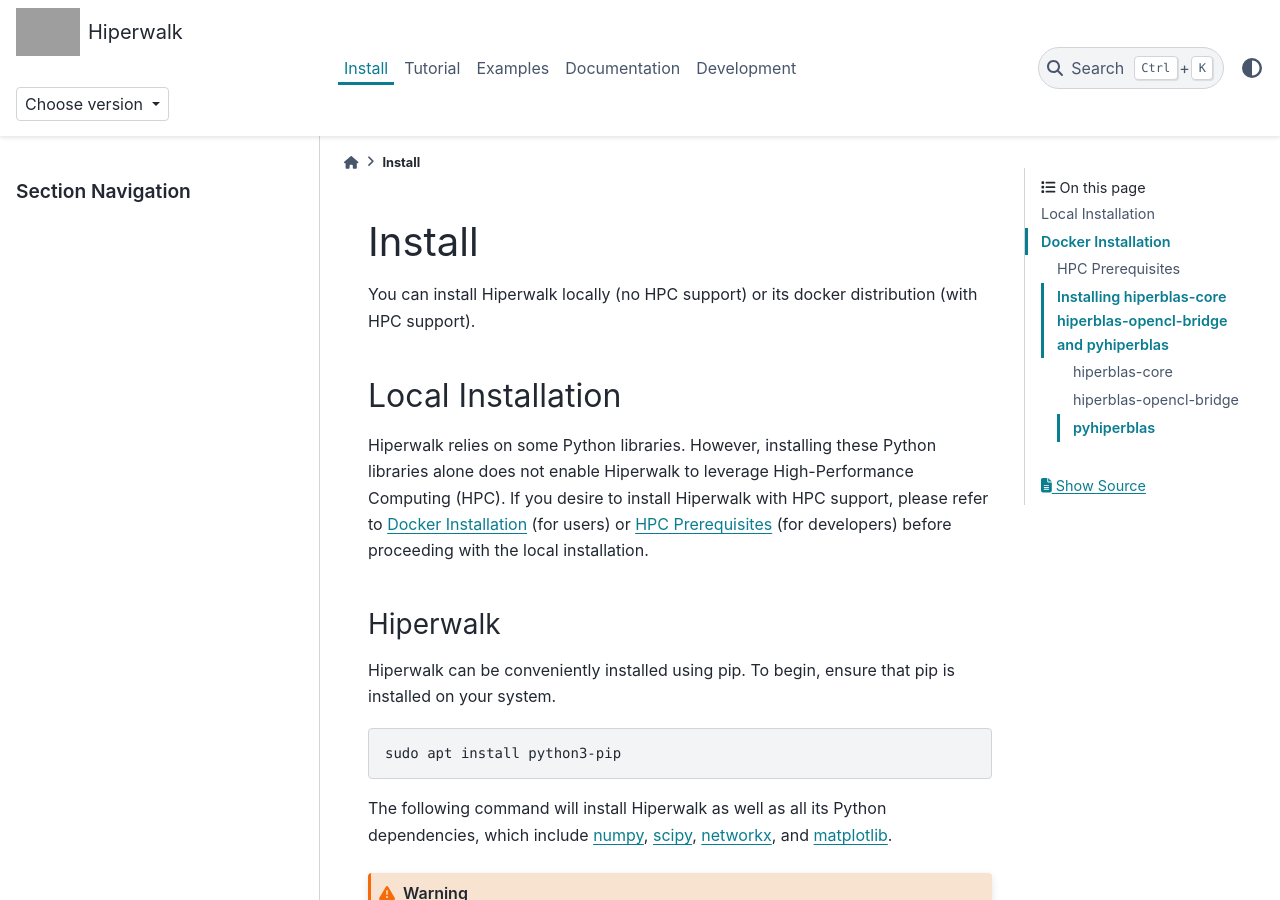
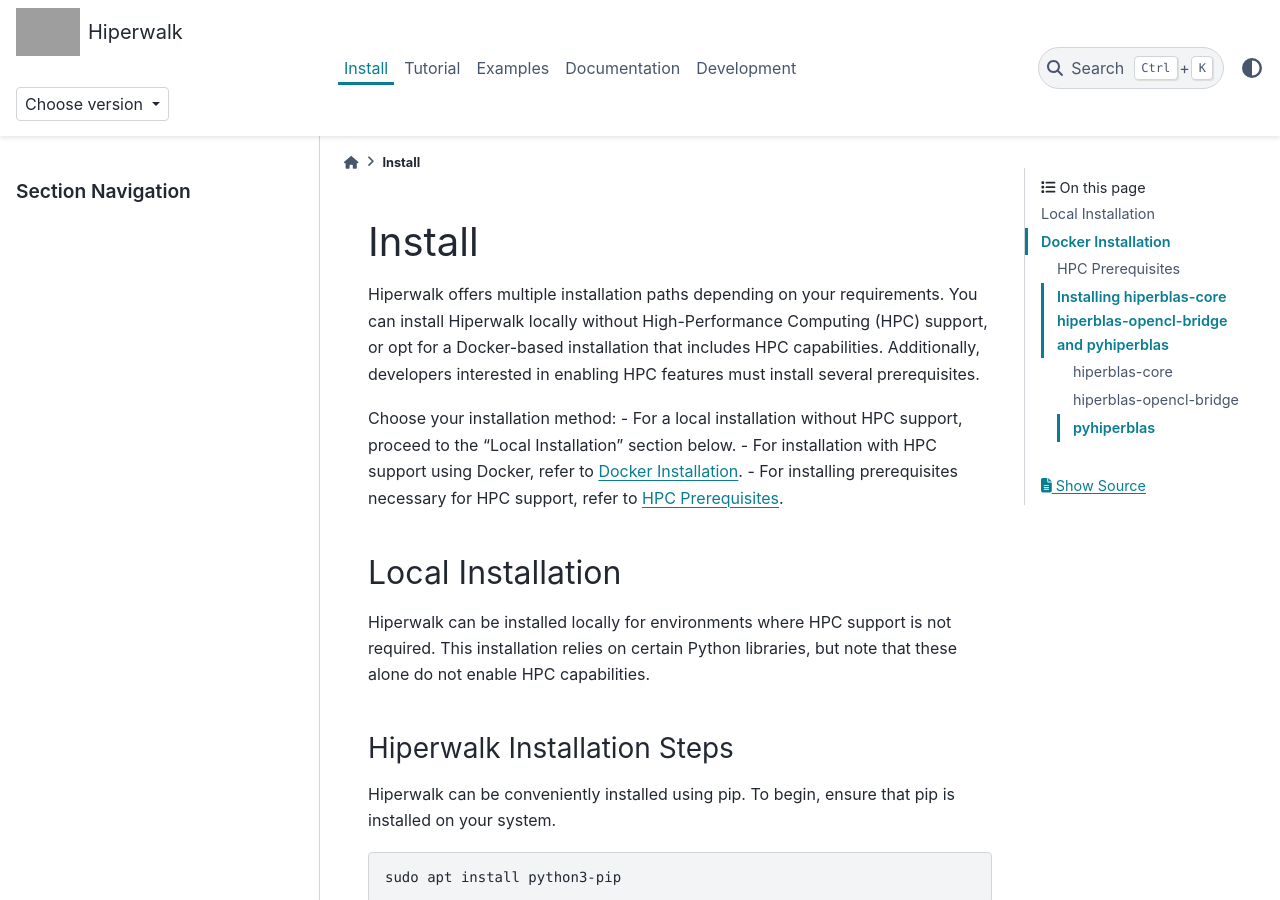
Before and after one commit to hiperwalk/hiperwalk, a Sphinx documentation site: the page built from docs/install/index.rst, in a window 1280 px wide and 900 px high. Built offline with Sphinx 7.4.7 and the PyData theme 0.15.4, drawn with Linux system fonts in a browser that asks for light colours; grey boxes are pictures that could not be loaded.

Commit message:
Update index.rst

```diff
--- a/docs/install/index.rst
+++ b/docs/install/index.rst
@@ -2,24 +2,32 @@
 Install
 =======
 
-You can install Hiperwalk locally (no HPC support) or its docker distribution (with HPC support).
+Hiperwalk offers multiple installation paths depending on your requirements.
+You can install Hiperwalk locally without High-Performance
+Computing (HPC) support, or opt for a Docker-based installation
+that includes HPC capabilities. Additionally, developers interested
+in enabling HPC features must install several prerequisites.
+
+Choose your installation method:
+- For a local installation without HPC support, proceed to the
+"Local Installation" section below.
+- For installation with HPC support using Docker, refer to
+:ref:`docs_install_docker_installation`.
+- For installing prerequisites necessary for HPC support, refer to
+:ref:`docs_install_hpc_prerequisites`.
 
 ------------------
 Local Installation
 ------------------
 
-Hiperwalk relies on some Python libraries.
-However, installing these Python libraries alone does not enable
-Hiperwalk to leverage High-Performance Computing (HPC).
-If you desire to install Hiperwalk with HPC support, please refer
-to :ref:`docs_install_docker_installation` (for users) or
-:ref:`docs_install_hpc_prerequisites` (for developers)
-before proceeding with the local installation.
+Hiperwalk can be installed locally for environments where HPC support
+is not required. This installation relies on certain Python libraries,
+but note that these alone do not enable HPC capabilities.
 
 .. _docs_install_hiperwalk:
 
-Hiperwalk
-=========
+Hiperwalk Installation Steps
+============================
 
 Hiperwalk can be conveniently installed using pip.
 To begin, ensure that pip is installed on your system.
```
